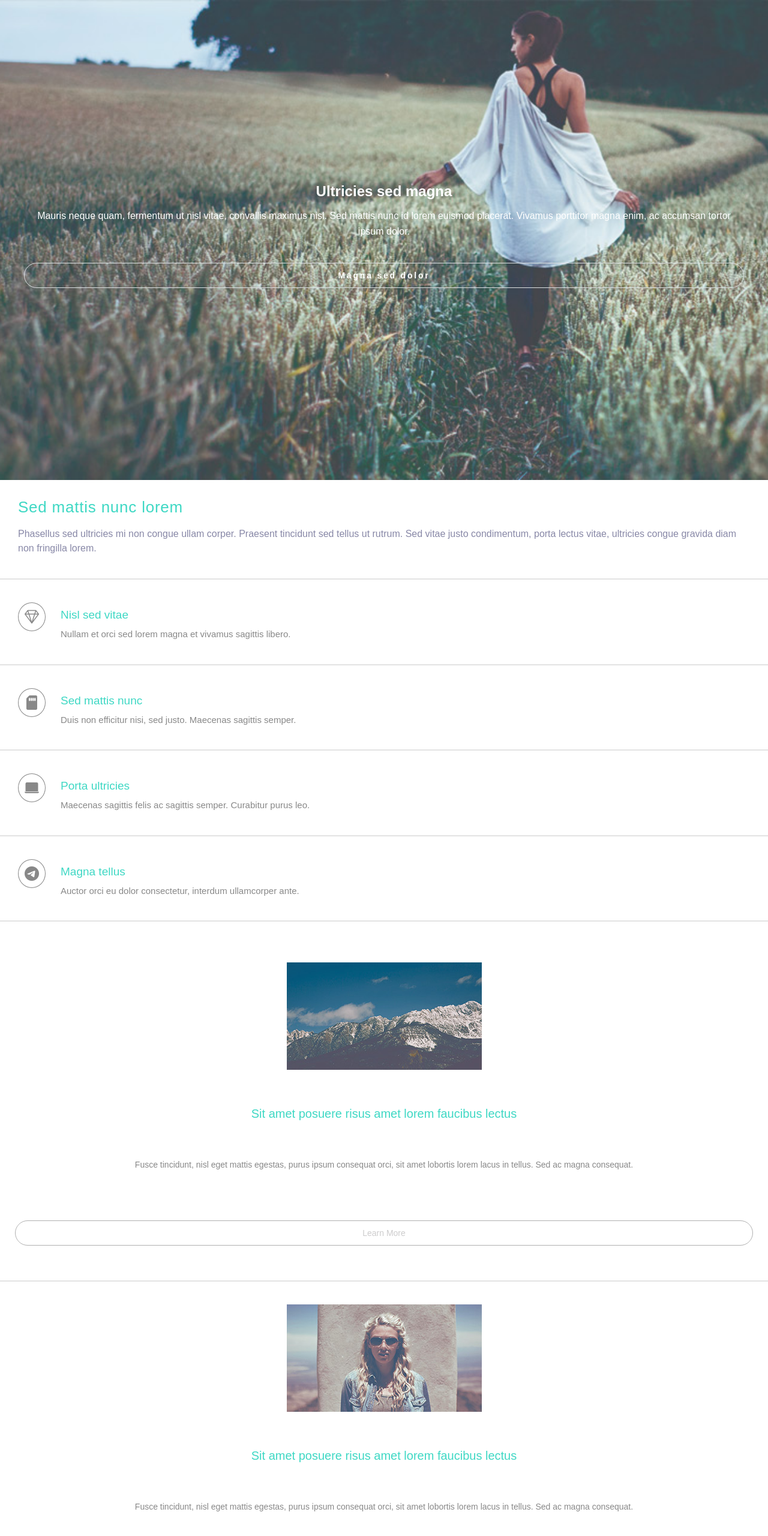
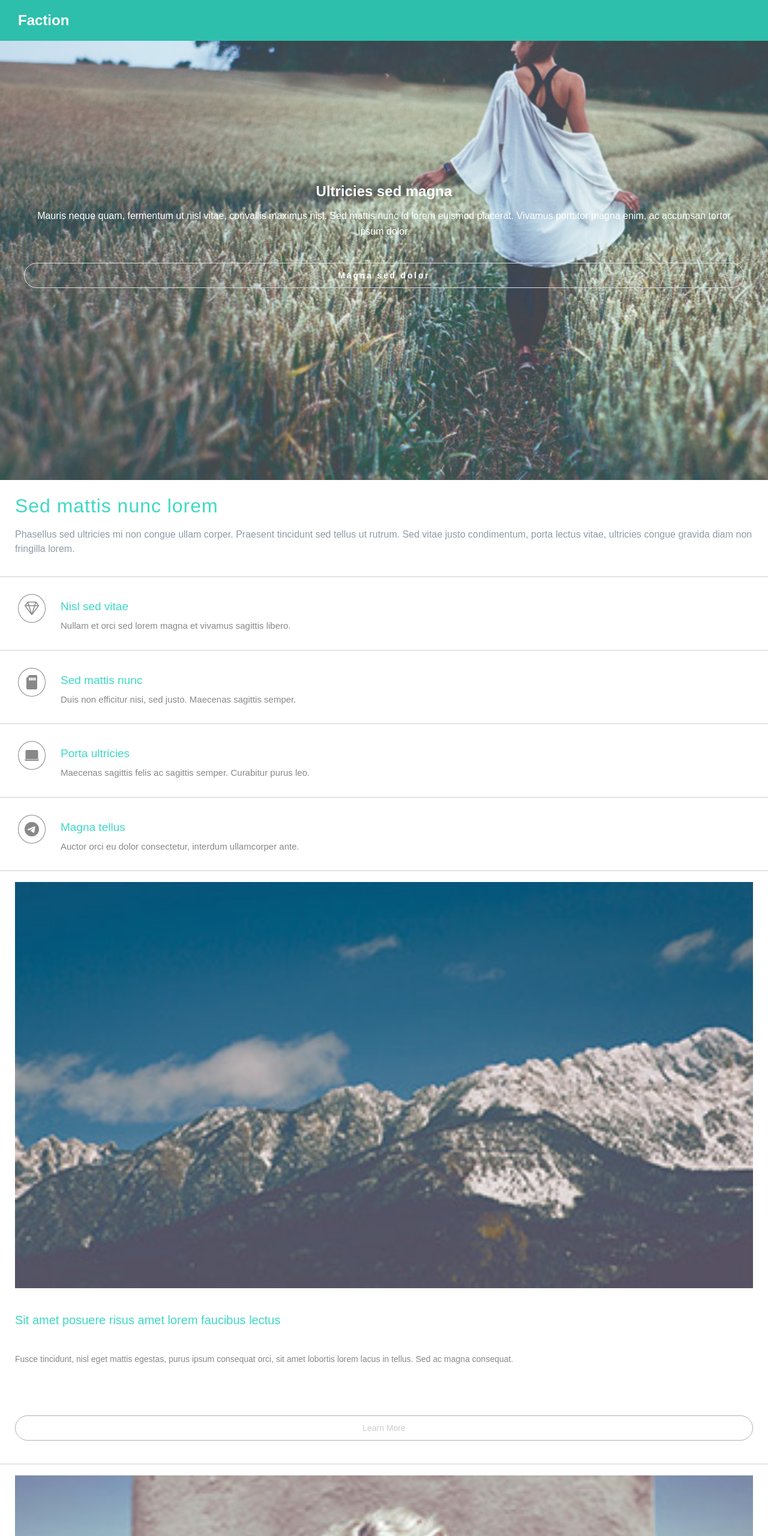
Before and after one commit to ETulasiram8/html5up, a plain HTML site: page Faction/index.html in a window 1280 px wide. Shown: the top 2560 px of the page at 60% size. Drawn offline with nearby package versions, Linux system fonts and the light colour scheme.

Commit message:
faction template

```diff
--- a/Faction/index.html
+++ b/Faction/index.html
@@ -10,17 +10,19 @@
 </head>
 
 <body>
-    <!-- <header>
+    <header>
         <nav class="navbar">
             <div><span class="nav-logo">Faction</span></div>
+
             <ul class="navbar-list">
                 <li class="navbar-item"><a href="#home" class="navbar-link">Home</a></li>
                 <li class="navbar-item"><a href="#about" class="navbar-link">Dropdown</a></li>
                 <li class="navbar-item"><a href="#services" class="navbar-link">Generic</a></li>
                 <li class="navbar-item"><a href="#contact" class="navbar-link">Element</a></li>
             </ul>
+
         </nav>
-</header> -->
+    </header>
     <main>
         <article class="header-card">
 
@@ -32,6 +34,7 @@
         </article>
 
         <article class="icon-card">
+
             <section class="description-container">
                 <h1>Sed mattis nunc lorem</h1>
                 <p>Phasellus sed ultricies mi non congue ullam corper. Praesent tincidunt sed tellus ut rutrum. Sed
@@ -189,22 +192,21 @@
 
                 <section class="image-card">
                     <div class="items">
-                        <img src="https://picsum.photos/id/0/200/300
-        " alt="computer" class="image-laptop">
+                        <img src="./assets/pic06.jpg" alt="computer" class="image-laptop">
                         <div class="about">
                             <h4>John Doe</h4>
                             <p>Lorem ipsum dolor sit amet.</p>
                         </div>
                     </div>
                     <div class="items">
-                        <img src="https://picsum.photos/id/13/200/300" alt="beach" class="image-laptop">
+                        <img src="./assets/pic07.jpg" alt="beach" class="image-laptop">
                         <div class="about">
                             <h4>Jane Anderson</h4>
                             <p>Lorem ipsum dolor sit amet.</p>
                         </div>
                     </div>
                     <div class="items">
-                        <img src="https://picsum.photos/id/22/200/300" alt="beach" class="image-laptop">
+                        <img src="./assets/pic08.jpg" alt="beach" class="image-laptop">
                         <div class="about">
                             <h4>Mike Smith</h4>
                             <p>Consequat nulla dolor blandit</p>
--- a/Faction/style.css
+++ b/Faction/style.css
@@ -18,12 +18,16 @@ li {
     display: flex;
     align-items: center;
     justify-content: space-between;
+    position: fixed;
+    width: 100%;
+
 }
 
 .navbar-list {
     display: flex;
     justify-content: end;
     align-items: center;
+    display: none;
 
 }
 
@@ -43,6 +47,7 @@ li {
     font-size: 24px;
     color: white;
     font-weight: bold;
+    margin-left: 30px;
 }
 
 /* div {
@@ -94,21 +99,21 @@ li {
 }
 
 .description-container {
-    padding: 30px;
+    padding: 25px;
     margin: 0px;
 
 }
 
 .description-container h1 {
     color: #3ed8c4;
-    font-size: 26px;
+    font-size: 32px;
     font-weight: 100;
     letter-spacing: 0.03em;
     margin: 0px;
 }
 
 .description-container p {
-    color: #8888a7;
+    color: #8f9ba7;
     line-height: 1.5em;
     margin: 0px;
     margin-top: 17px;
@@ -116,7 +121,7 @@ li {
 
 .icon-list {
     display: flex;
-    padding: 30px;
+    padding: 20px 30px;
 }
 
 .icon-list h2,
@@ -149,7 +154,7 @@ li {
 }
 
 .image-card {
-    padding: 30px 25px;
+    padding: 10px 25px;
 }
 
 .btn-learn-more {
@@ -162,7 +167,6 @@ li {
 .image-card h3,
 .image-card p {
     margin: 0px;
-    margin-top: 20px;
 }
 
 .image-card h3 {
@@ -178,19 +182,15 @@ li {
     font-size: 14px;
 }
 
-.images {
-    margin-top: 30px;
-}
 
 #para {
     margin: 0px;
-    margin-top: 17px;
     font-size: 13px;
 }
 
 .description-container h3 {
     margin: 0px;
-    margin-top: 15px;
+    /* margin-top: 15px; */
 }
 
 .card {
@@ -261,8 +261,8 @@ li {
 .image-card {
     display: flex;
     flex-direction: column;
-    justify-content: center;
-    align-items: center;
+    /* justify-content: center; */
+    /* align-items: center; */
     gap: 40px;
 }
 
```
Also changed, not shown: Faction/assets/pic06.jpg (added), Faction/assets/pic07.jpg (added), Faction/assets/pic08.jpg (added). Lines whose indentation alone changed are shown as unchanged.
